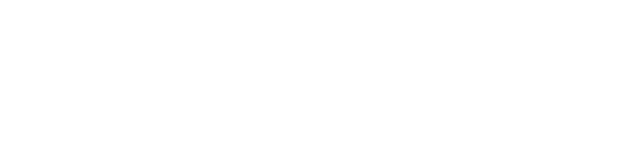
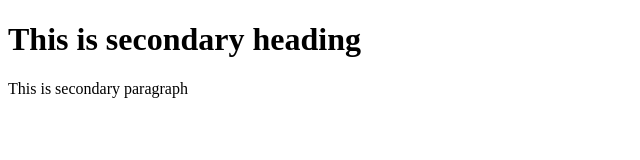
Before and after one commit to tamim005/pull-parctice, a plain HTML site: page index.html in a window 1280 px wide. Shown: the whole page, without its empty margins (0-640 px from the left). Drawn offline with Linux system fonts and the light colour scheme.

Commit message:
new h and p added

```diff
--- a/index.html
+++ b/index.html
@@ -7,6 +7,7 @@
     <title>Document</title>
 </head>
 <body>
-
+    <h1>This is secondary heading</h1>
+    <p>This is secondary paragraph</p>
 </body>
 </html>
```
